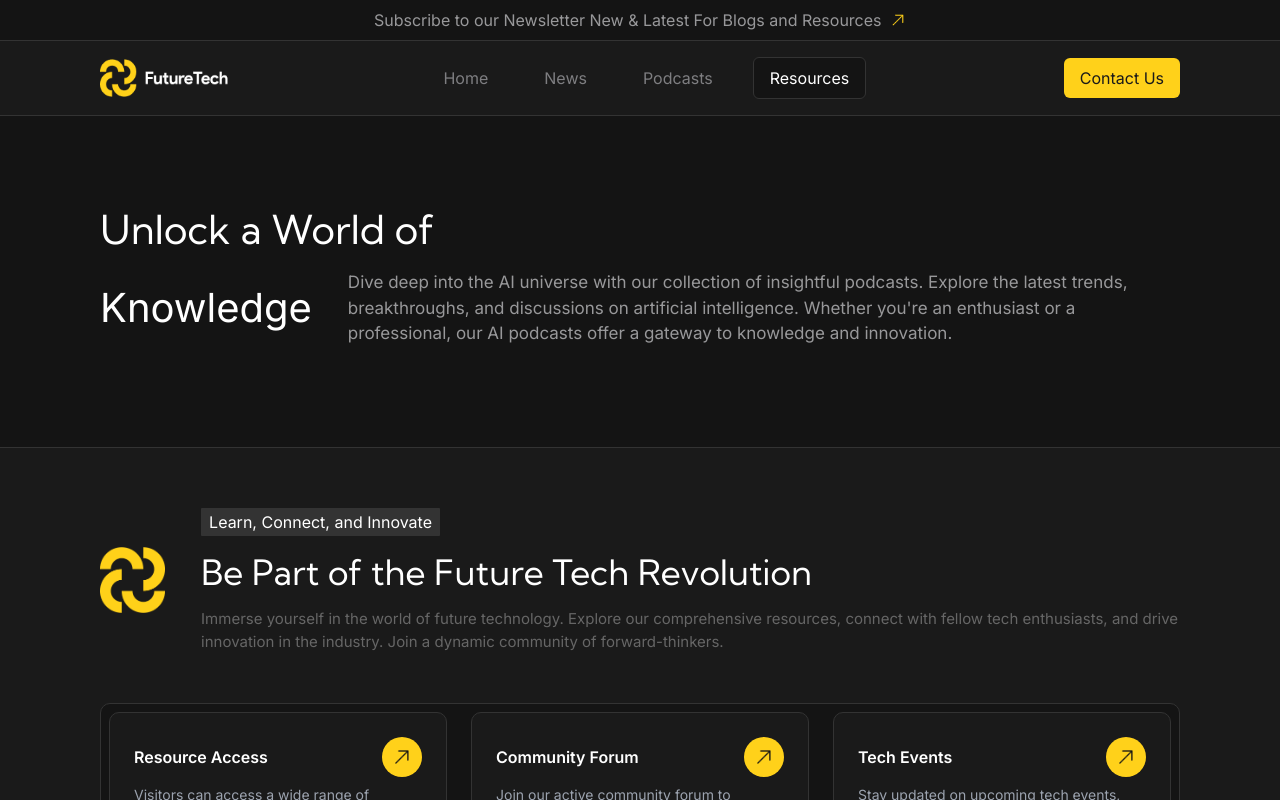
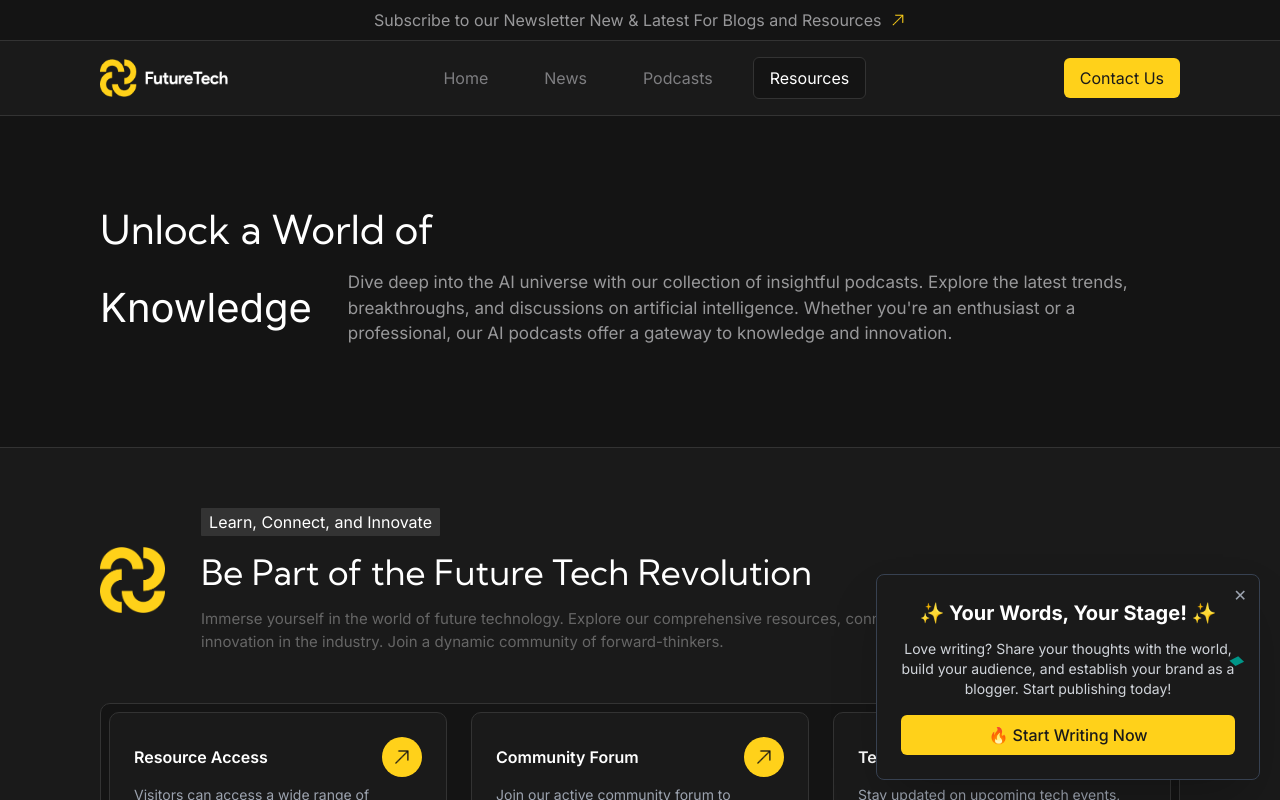
Before and after one commit to devsultan06/blog, a Next.js app: page /resources in a window 1280 px wide. Shown: the top 800 px of the page. Built offline with nearby package versions, Linux system fonts and the light colour scheme; a web font is replaced by a local one.

Commit message:
Add BloggerModal component with animations and confetti effect; update layout to include modal

```diff
--- a/app/layout.tsx
+++ b/app/layout.tsx
@@ -3,6 +3,7 @@ import "./globals.css";
 import SubscribeBanner from "@components/layout/SubscribeBanner";
 import NavBar from "@components/layout/NavBar";
 import Footer from "@components/layout/Footer";
+import BloggerModal from "@components/layout/BloggerModal";
 
 export const metadata: Metadata = {
     title: "AI Blog",
@@ -25,6 +26,7 @@ export default function RootLayout({
             >
                 <SubscribeBanner />
                 <NavBar />
+                <BloggerModal />
                 <div className="pt-[100px] bg-deepblack">
                     {children}
 
--- /dev/null
+++ b/components/layout/BloggerModal.tsx
@@ -0,0 +1,73 @@
+"use client";
+
+import { useState} from "react";
+import { motion, AnimatePresence } from "framer-motion";
+import Link from "next/link";
+import Confetti from "react-confetti";
+
+export default function BloggerModal() {
+    const [isOpen, setIsOpen] = useState(true);
+
+    return (
+        <AnimatePresence>
+            {isOpen && (
+                <motion.div
+                    initial={{ opacity: 0, y: 50, rotate: -5 }}
+                    animate={{ opacity: 1, y: 0, rotate: 0 }}
+                    exit={{ opacity: 0, y: 50 }}
+                    transition={{ duration: 1, ease: "easeInOut", delay: 1 }}
+                    className="fixed bottom-5 right-5 max-w-sm bg-black text-white p-6 rounded-lg shadow-2xl border border-gray-700 z-30 overflow-hidden"
+                >
+                    <Confetti numberOfPieces={300} recycle={false} width={1000}
+                        height={1000} />
+
+                    <motion.button
+                        whileHover={{ scale: 1.2, rotate: 10 }}
+                        whileTap={{ scale: 0.9 }}
+                        onClick={() => setIsOpen(false)}
+                        className="absolute top-2 right-3 text-gray-400 hover:text-gray-300"
+                    >
+                        ✕
+                    </motion.button>
+
+                    <motion.h2
+                        initial={{ scale: 0.8 }}
+                        animate={{ scale: 1 }}
+                        transition={{ duration: 0.5, yoyo: Infinity }}
+                        className="text-xl font-bold text-yellow-400 text-center"
+                    >
+                        ✨ Your Words, Your Stage! ✨
+                    </motion.h2>
+
+                    <motion.p
+                        initial={{ opacity: 0 }}
+                        animate={{ opacity: 1 }}
+                        transition={{ delay: 0.5, duration: 1 }}
+                        className="text-gray-300 text-center mt-3 text-sm"
+                    >
+                        Love writing? Share your thoughts with the world, build your
+                        audience, and establish your brand as a blogger. Start publishing
+                        today!
+                    </motion.p>
+
+                    <Link href="/register">
+                        <motion.button
+                            whileHover={{
+                                scale: 1.05,
+                            }}
+                            whileTap={{ scale: 0.95 }}
+                            className="mt-4 w-full bg-yellow text-black font-medium px-4 py-2 rounded-md transition-all relative"
+                        >
+                            <span className="relative z-10">🔥 Start Writing Now</span>
+                            <motion.span
+                                className="absolute inset-0 bg-yellow-500 opacity-50 rounded-md"
+                                animate={{ opacity: [0.3, 0.7, 0.3] }}
+                                transition={{ duration: 1.5, repeat: Infinity }}
+                            />
+                        </motion.button>
+                    </Link>
+                </motion.div>
+            )}
+        </AnimatePresence>
+    );
+}
--- a/package.json
+++ b/package.json
@@ -13,9 +13,11 @@
     "framer-motion": "^12.5.0",
     "next": "15.1.7",
     "react": "^19.0.0",
+    "react-confetti": "^6.4.0",
     "react-dom": "^19.0.0",
     "react-icons": "^5.5.0",
     "react-intersection-observer": "^9.16.0",
+    "react-use": "^17.6.0",
     "tailwind-scrollbar-hide": "^2.0.0"
   },
   "devDependencies": {
```
Also changed, not shown: 1 other file (tests, documents, lock files or other folders).
